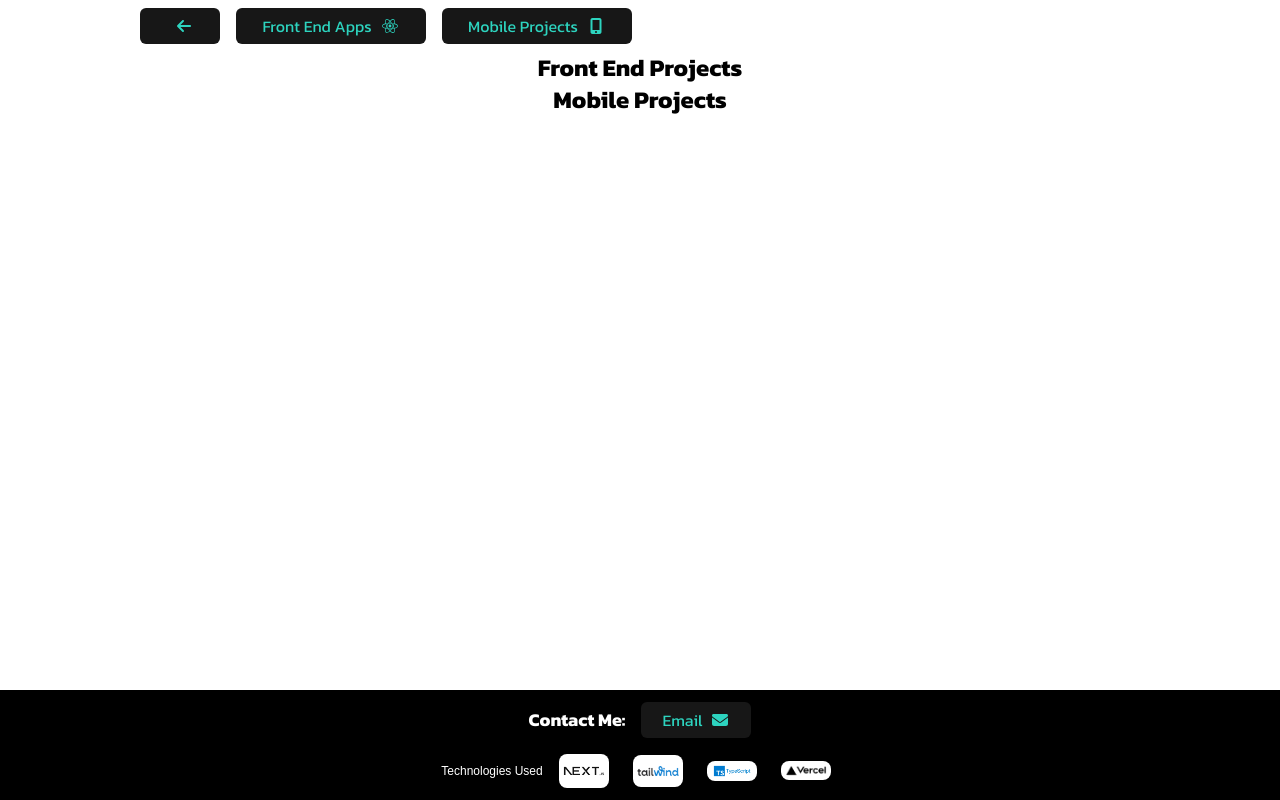
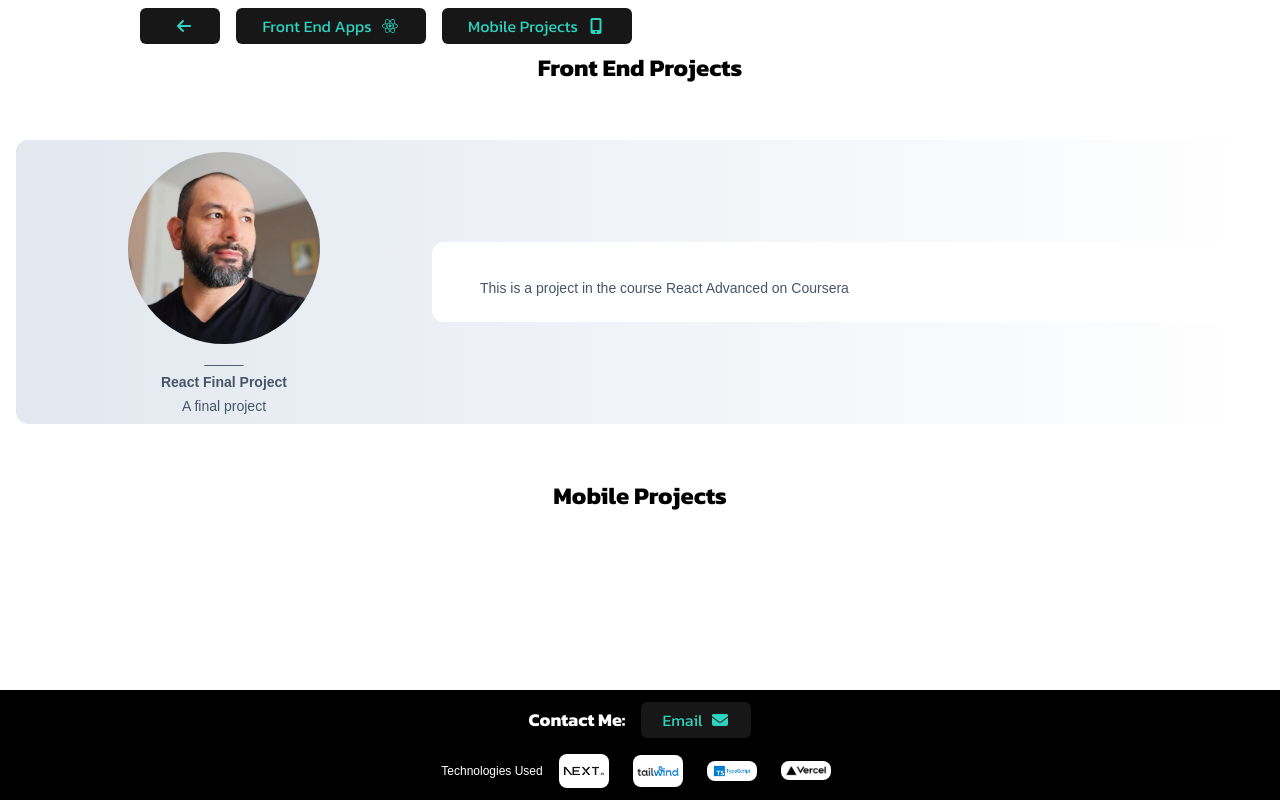
Before and after one commit to rhiz0m/PortfolioPage.-NEXT.js, a Next.js app: page /pages/projects in a window 1280 px wide. Built offline with nearby package versions, Linux system fonts and the light colour scheme.

Commit message:
Feat -working on Card in projects

```diff
--- a/app/pages/projects/page.tsx
+++ b/app/pages/projects/page.tsx
@@ -4,6 +4,7 @@ import Footer from "@/app/components/Footer"
 import { faReact } from "@fortawesome/free-brands-svg-icons"
 import { faArrowLeft } from "@fortawesome/free-solid-svg-icons"
 import { faMobileScreenButton } from "@fortawesome/free-solid-svg-icons"
+import Card from "../../components/shared/Card"
 
 const Projects = () => {
   const internal = [
@@ -36,6 +37,17 @@ const Projects = () => {
         >
           Front End Projects
         </h2>
+        <Card
+          imageSrc="/images/aa.jpeg"
+          imageAlt="Meta Final Project"
+          title="React Final Project"
+          description="A final project"
+          heading=""
+          content={
+          <>
+          <p>This is a project in the course React Advanced on Coursera</p>
+          </>}
+        />
       </div>
       <div id="#mobile-projects">
         <h2
```
